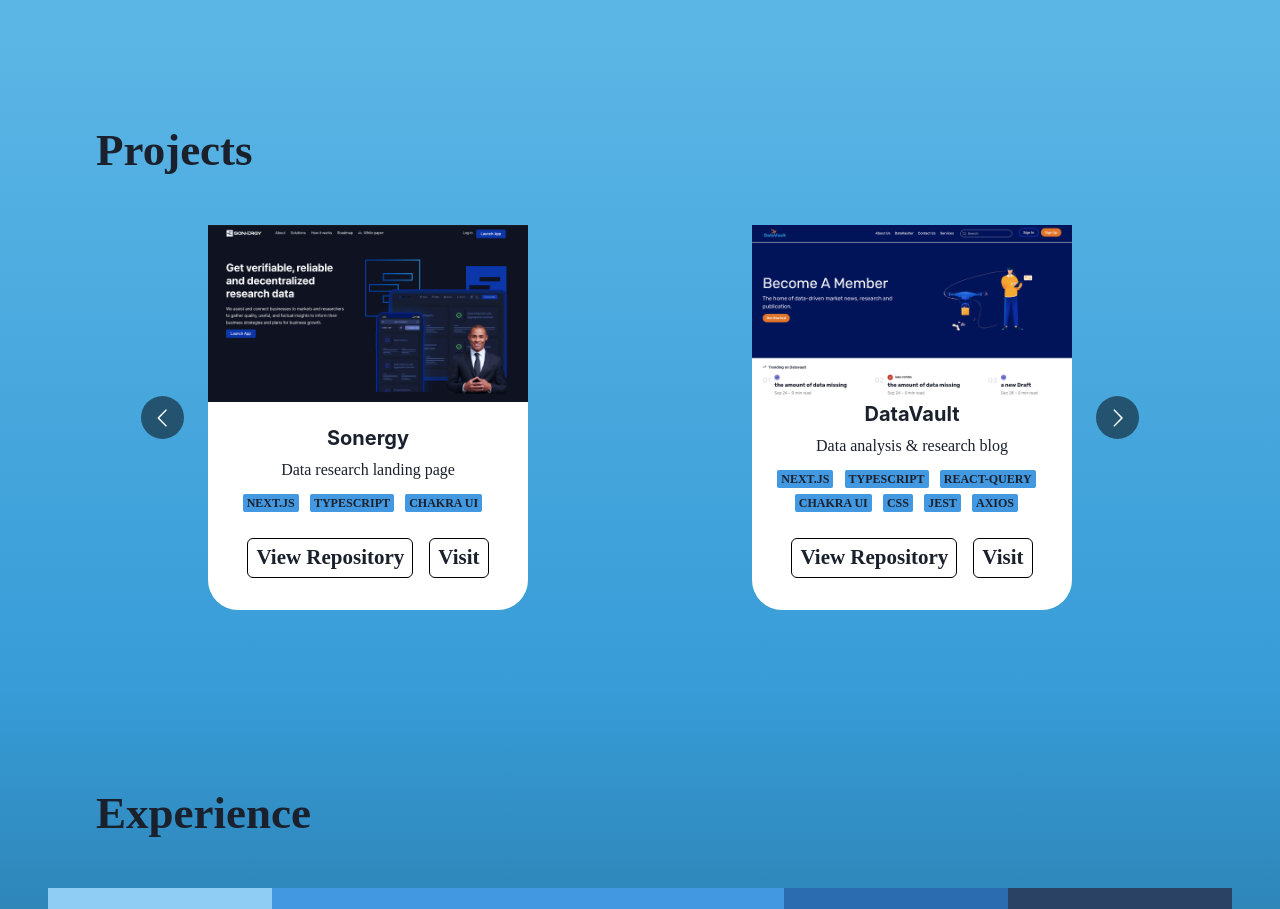
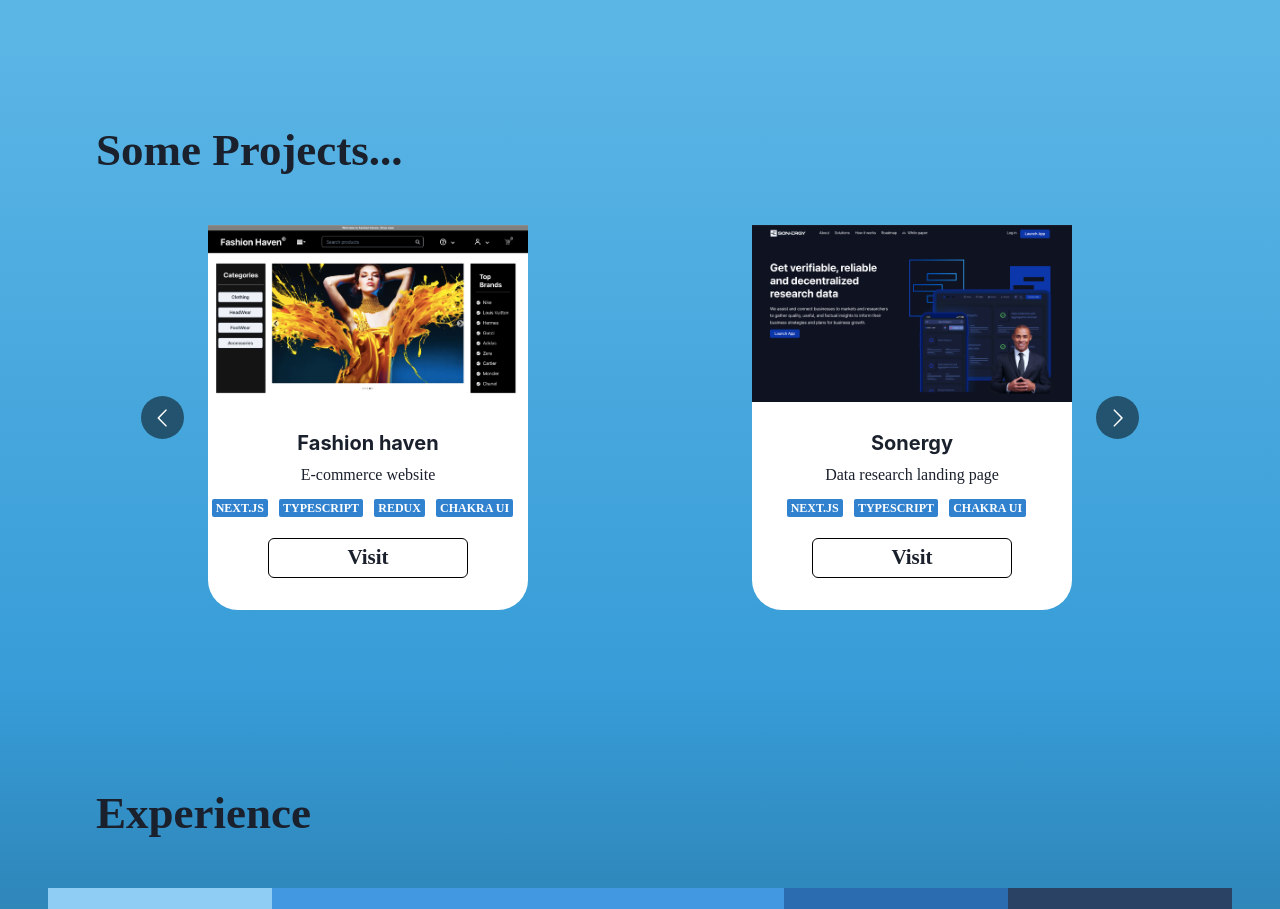
Before and after one commit to st-jeremy/jeremysmith, a Next.js app: page / in a window 1280 px wide. Shown: the part 1340-2249 px from the top of the page. Built offline with nearby package versions, Linux system fonts and the light colour scheme; a web font is replaced by a local one.

Commit message:
Fixed projects

```diff
--- a/Components/ProjectCard.tsx
+++ b/Components/ProjectCard.tsx
@@ -39,15 +39,15 @@ const ProjectCard = (props:IProjectCard) => {
 
         <Box display={'flow'}>
           {badges.map((badge: string, index: number) =>
-            <Badge mr={'.7rem'} key={index} bgColor={'blue.400'}>
+            <Badge mr={'.7rem'} key={index} bgColor={'blue.500'} color={'white'}>
               {badge}
             </Badge>
           )}
         </Box>
 
-        <HStack _disabled={disable} pt={'1rem'} spacing={'1rem'}>
-          <PrimaryBtn name='View Repository' href={repoLink} border={'1px solid black'} />
-          <PrimaryBtn name='Visit' href={link} border={'1px solid black'} />
+        <HStack _disabled={disable} pt={'.7rem'} spacing={'1rem'}>
+          {/* <PrimaryBtn name='View Repository' href={repoLink} border={'1px solid black'} /> */}
+          <PrimaryBtn name='Visit' href={link} border={'1px solid black'} width={200} />
         </HStack>
       </VStack>
     </Box>
--- a/Components/Projects.tsx
+++ b/Components/Projects.tsx
@@ -53,11 +53,21 @@ const ProjectCarousel = () => {
         renderButtonGroupOutside={true}
       >
         <ProjectCard
+          src='/farmily.png'
+          alt='farmily image'
+          heading='Farmily'
+          description= 'Agric. e-commerce website'
+          badges={[ 'Next.JS', 'TypeScript', 'Apollo Client', 'Tailwind']}
+          repoLink='https://github.com/st-jeremy/decx'
+          link='https://farmily.africa'
+        />
+
+        <ProjectCard
           src='/fashion-haven.png'
           alt='fashion haven image'
           heading='Fashion haven'
           description= 'E-commerce website'
-          badges={[ 'Next.Js', 'TypeScript', 'Redux', 'Chakra UI', 'CSS' ]}
+          badges={[ 'Next.Js', 'TypeScript', 'Redux', 'Chakra UI' ]}
           repoLink='https://github.com/st-jeremy/fashion-haven'
           link='https://fashionhaven.vercel.app'
         />
@@ -77,9 +87,9 @@ const ProjectCarousel = () => {
           alt='dataVault image'
           heading='DataVault'
           description= 'Data analysis & research blog'
-          badges={[ 'Next.Js', 'TypeScript', 'React-Query', 'Chakra UI', 'CSS', 'Jest', 'Axios' ]}
+          badges={[ 'Next.Js', 'TypeScript', 'React-Query', 'Chakra UI', 'Tailwind', 'Jest', 'Axios' ]}
           repoLink='/'
-          link='/'
+          link='https://data-vault-neon.vercel.app'
           disable
         />
 
@@ -93,7 +103,7 @@ const ProjectCarousel = () => {
           link='https://flyplux.vercel.app'
         />
 
-        <ProjectCard
+        {/* <ProjectCard
           src='/decx.png'
           alt='decx image'
           heading='Decx'
@@ -101,7 +111,7 @@ const ProjectCarousel = () => {
           badges={[ 'React', 'Chakra UI', 'CSS' ]}
           repoLink='https://github.com/st-jeremy/decx'
           link='https://decx.vercel.app'
-        />
+        /> */}
       </Carousel>
     </HStack>
    );
@@ -112,7 +122,7 @@ const Projects = () => {
   return (
     <Box py={{base:'4rem', sm:'5rem', md:'5rem' }}  px={{base: '1.25rem', sm: '1.5rem', md: '3rem', lg: '6rem'}} textAlign={'center'} maxW={'1500px'} id={'projects'} margin={'auto'} background={'linear-gradient( to bottom, rgb(91 181 229) 0%, rgb(55,156,215) 100%)'}>
 
-    <Header name={'Projects'} position={'left'} />
+    <Header name={'Some Projects...'} position={'left'} />
     <ProjectCarousel />
     </Box>
    );
--- a/Components/types.ts
+++ b/Components/types.ts
@@ -26,7 +26,7 @@ export interface IPrimaryBtn{
   download?: string;
   bgColor?: string;
   color?: string;
-  width?: string;
+  width?: string | number;
   rightIcon?: any;
   leftIcon?: any;
   border?: string;
```
Also changed, not shown: public/farmily.png (added).
